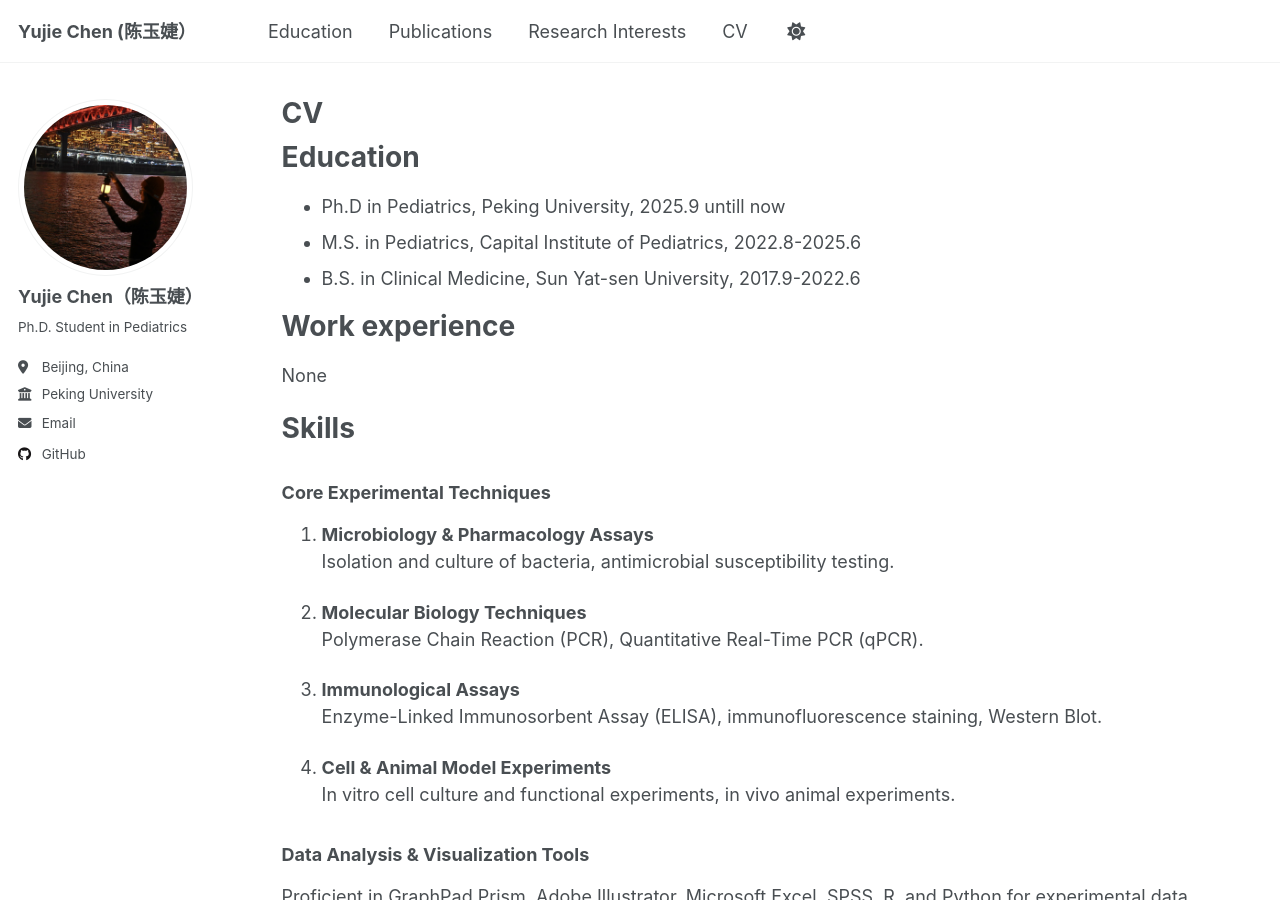
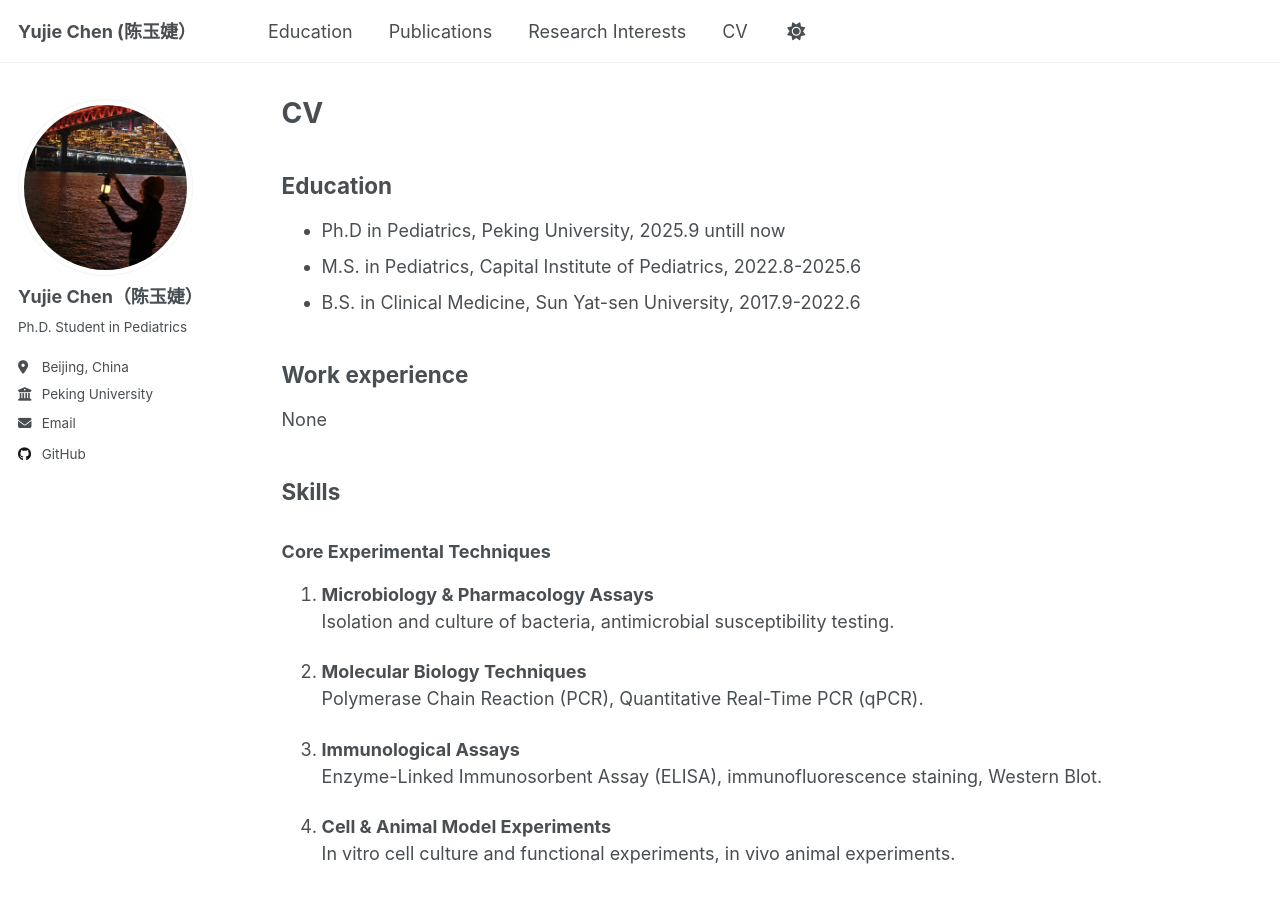
Before and after one commit to yujie7799/yujie7799.github.io, a Jekyll site: the page built from _pages/cv.md, in a window 1280 px wide and 900 px high. Built offline with Jekyll 4.4.1, drawn with Linux system fonts in a browser that asks for light colours; a script that is not in the unit is left out.

Commit message:
Update cv.md

```diff
--- a/_pages/cv.md
+++ b/_pages/cv.md
@@ -9,18 +9,15 @@ redirect_from:
 
 {% include base_path %}
 
-Education
-======
+## Education
 * Ph.D in Pediatrics, Peking University, 2025.9 untill now
 * M.S. in Pediatrics, Capital Institute of Pediatrics, 2022.8-2025.6
 * B.S. in Clinical Medicine, Sun Yat-sen University, 2017.9-2022.6
 
-Work experience
-======
+## Work experience
 None
 
-Skills
-======
+## Skills
 ### Core Experimental Techniques
 1. **Microbiology & Pharmacology Assays**
 Isolation and culture of bacteria, antimicrobial susceptibility testing.
@@ -37,19 +34,16 @@ In vitro cell culture and functional experiments, in vivo animal experiments.
 ### Data Analysis & Visualization Tools
 Proficient in GraphPad Prism, Adobe Illustrator, Microsoft Excel, SPSS, R, and Python for experimental data analysis, statistical evaluation, and scientific figure visualization.
 
-Publications
-======
+## Publications
   <ul>{% for post in site.publications reversed %}
     {% include archive-single-cv.html %}
   {% endfor %}</ul>
 
 
-Teaching
-======
+## Teaching
   <ul>{% for post in site.teaching reversed %}
     {% include archive-single-cv.html %}
   {% endfor %}</ul>
 
-Service and leadership
-======
+## Service and leadership
 * Currently signed in to 43 different slack teams
```
